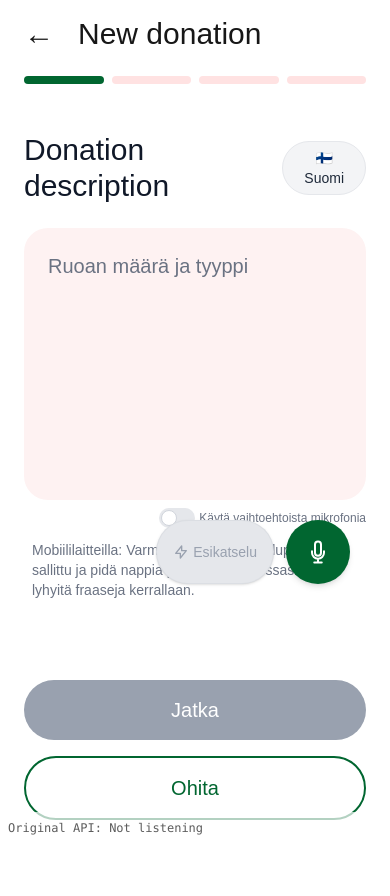
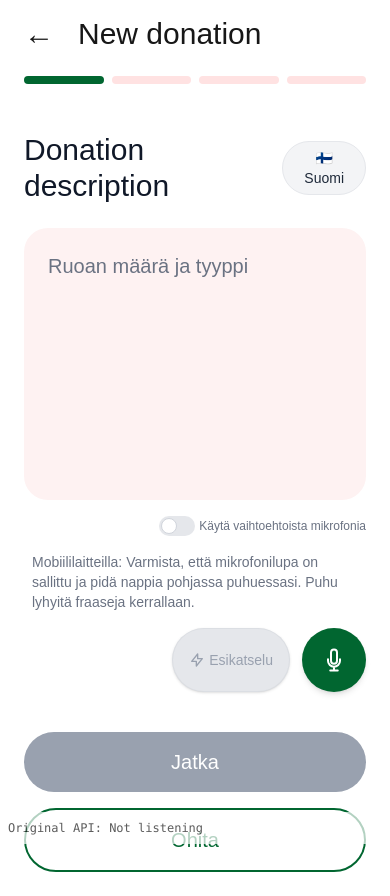
Before and after one commit to rhiday/zipli-web-app, a Next.js app: page /new-donation in a window 390 px wide. Before the commit the page ends 844 px from the top, so only its background shows below. Built offline with nearby package versions, Linux system fonts and the light colour scheme.

Commit message:
Improve UI layout to prevent button overlaps and enhance usability

```diff
--- a/src/app/new-donation/page.tsx
+++ b/src/app/new-donation/page.tsx
@@ -428,8 +428,10 @@ export default function NewDonation() {
             />
           </div>
 
+          {/* Controls section with proper spacing */}
+          <div className="mt-4 space-y-4">
             {/* Alternative API toggle */}
-          <div className="mt-2 text-xs text-right">
+            <div className="flex justify-end">
               <label className="inline-flex items-center cursor-pointer">
                 <input
                   type="checkbox"
@@ -438,14 +440,14 @@ export default function NewDonation() {
                   className="sr-only peer"
                 />
                 <div className="relative w-9 h-5 bg-gray-200 peer-focus:outline-none rounded-full peer peer-checked:after:translate-x-full rtl:peer-checked:after:-translate-x-full peer-checked:after:border-white after:content-[''] after:absolute after:top-[2px] after:start-[2px] after:bg-white after:border-gray-300 after:border after:rounded-full after:h-4 after:w-4 after:transition-all peer-checked:bg-green-600"></div>
-              <span className="ms-1 text-gray-500">
+                <span className="ms-1 text-gray-500 text-xs">
                   {language === 'fi-FI' ? "Käytä vaihtoehtoista mikrofonia" : "Use alternative microphone"}
                 </span>
               </label>
             </div>
 
             {/* Mobile-specific help text */}
-          <div className="mt-2 text-sm text-gray-500 px-2 md:hidden">
+            <div className="text-sm text-gray-500 px-2 md:hidden">
               <p>
                 {language === 'fi-FI'
                   ? useAlternativeAPI
@@ -457,60 +459,8 @@ export default function NewDonation() {
               </p>
             </div>
 
-          {/* Debug log for mobile testing */}
-          <div className="fixed bottom-0 left-0 right-0 bg-white p-2 text-xs overflow-auto max-h-24 opacity-70 z-40">
-            <pre id="debug-log">
-              {useAlternativeAPI
-                ? `Alternative API: ${altListening ? 'Listening' : 'Not listening'} | Support: ${altSupported ? 'Yes' : 'No'}`
-                : `Original API: ${isListening ? 'Listening' : 'Not listening'}`
-              }
-            </pre>
-          </div>
-
-          {/* Summary of key points */}
-          {showSummary && (
-            <div className="absolute top-4 right-4 left-4 bg-white rounded-xl shadow-md p-4 z-10 border border-green-800/20">
-              <div className="flex justify-between items-center mb-2">
-                <h3 className="font-medium text-gray-900">
-                  {language === 'fi-FI' ? 'Yhteenveto (GPT)' : 'Summary (GPT)'}
-                </h3>
-                <button
-                  onClick={() => setShowSummary(false)}
-                  className="text-gray-600 hover:text-gray-900"
-                >
-                  ×
-                </button>
-              </div>
-              <ul className="list-disc pl-5 space-y-1">
-                {summaryPoints.map((point, index) => (
-                  <li key={index} className={point ? "text-gray-800" : "text-gray-400"}>
-                    {point || (language === 'fi-FI' ? 'Ei tarpeeksi tietoa' : 'Not enough information')}
-                  </li>
-                ))}
-              </ul>
-              <div className="mt-3 flex justify-end">
-                <button
-                  onClick={() => setShowSummary(false)}
-                  className="text-green-800 text-sm font-medium hover:text-green-900"
-                >
-                  {language === 'fi-FI' ? 'OK' : 'OK'}
-                </button>
-              </div>
-            </div>
-          )}
-
-          {/* Summarization in progress indicator */}
-          {isSummarizing && (
-            <div className="absolute top-1/2 left-1/2 transform -translate-x-1/2 -translate-y-1/2 bg-white/90 rounded-xl p-4 z-10 flex flex-col items-center shadow-md border border-green-800/20">
-              <div className="animate-spin rounded-full h-8 w-8 border-b-2 border-green-800 mb-2"></div>
-              <p className="text-sm font-medium text-green-800">
-                {language === 'fi-FI' ? 'Tiivistetään...' : 'Summarizing...'}
-              </p>
-            </div>
-          )}
-
-          {/* Microphone button with language indicator */}
-          <div className="absolute bottom-4 right-4 flex gap-3">
+            {/* Microphone and preview buttons in a fixed container */}
+            <div className="flex justify-end gap-3 mt-4">
               {/* Preview summary button */}
               <button
                 className={`rounded-full px-4 py-3 transition-colors shadow-sm ${
@@ -612,13 +562,66 @@ export default function NewDonation() {
             </div>
 
             {/* Speech status message */}
-          <div className="absolute bottom-24 right-0 left-0 flex justify-center">
+            <div className="flex justify-center mt-2">
               {(useAlternativeAPI ? altListening : isListening) && (
                 <span className="bg-red-100 text-red-800 text-xs font-medium px-2.5 py-0.5 rounded-full animate-pulse">
                   {language === 'fi-FI' ? 'Kuuntelee...' : 'Listening...'}
                 </span>
               )}
             </div>
+          </div>
+
+          {/* Debug log for mobile testing */}
+          <div className="fixed bottom-0 left-0 right-0 bg-white p-2 text-xs overflow-auto max-h-24 opacity-70 z-40">
+            <pre id="debug-log">
+              {useAlternativeAPI
+                ? `Alternative API: ${altListening ? 'Listening' : 'Not listening'} | Support: ${altSupported ? 'Yes' : 'No'}`
+                : `Original API: ${isListening ? 'Listening' : 'Not listening'}`
+              }
+            </pre>
+          </div>
+
+          {/* Summary of key points */}
+          {showSummary && (
+            <div className="absolute top-4 right-4 left-4 bg-white rounded-xl shadow-md p-4 z-10 border border-green-800/20">
+              <div className="flex justify-between items-center mb-2">
+                <h3 className="font-medium text-gray-900">
+                  {language === 'fi-FI' ? 'Yhteenveto (GPT)' : 'Summary (GPT)'}
+                </h3>
+                <button
+                  onClick={() => setShowSummary(false)}
+                  className="text-gray-600 hover:text-gray-900"
+                >
+                  ×
+                </button>
+              </div>
+              <ul className="list-disc pl-5 space-y-1">
+                {summaryPoints.map((point, index) => (
+                  <li key={index} className={point ? "text-gray-800" : "text-gray-400"}>
+                    {point || (language === 'fi-FI' ? 'Ei tarpeeksi tietoa' : 'Not enough information')}
+                  </li>
+                ))}
+              </ul>
+              <div className="mt-3 flex justify-end">
+                <button
+                  onClick={() => setShowSummary(false)}
+                  className="text-green-800 text-sm font-medium hover:text-green-900"
+                >
+                  {language === 'fi-FI' ? 'OK' : 'OK'}
+                </button>
+              </div>
+            </div>
+          )}
+
+          {/* Summarization in progress indicator */}
+          {isSummarizing && (
+            <div className="absolute top-1/2 left-1/2 transform -translate-x-1/2 -translate-y-1/2 bg-white/90 rounded-xl p-4 z-10 flex flex-col items-center shadow-md border border-green-800/20">
+              <div className="animate-spin rounded-full h-8 w-8 border-b-2 border-green-800 mb-2"></div>
+              <p className="text-sm font-medium text-green-800">
+                {language === 'fi-FI' ? 'Tiivistetään...' : 'Summarizing...'}
+              </p>
+            </div>
+          )}
         </div>
 
         {/* Bottom buttons */}
```
Lines whose indentation alone changed are shown as unchanged.
